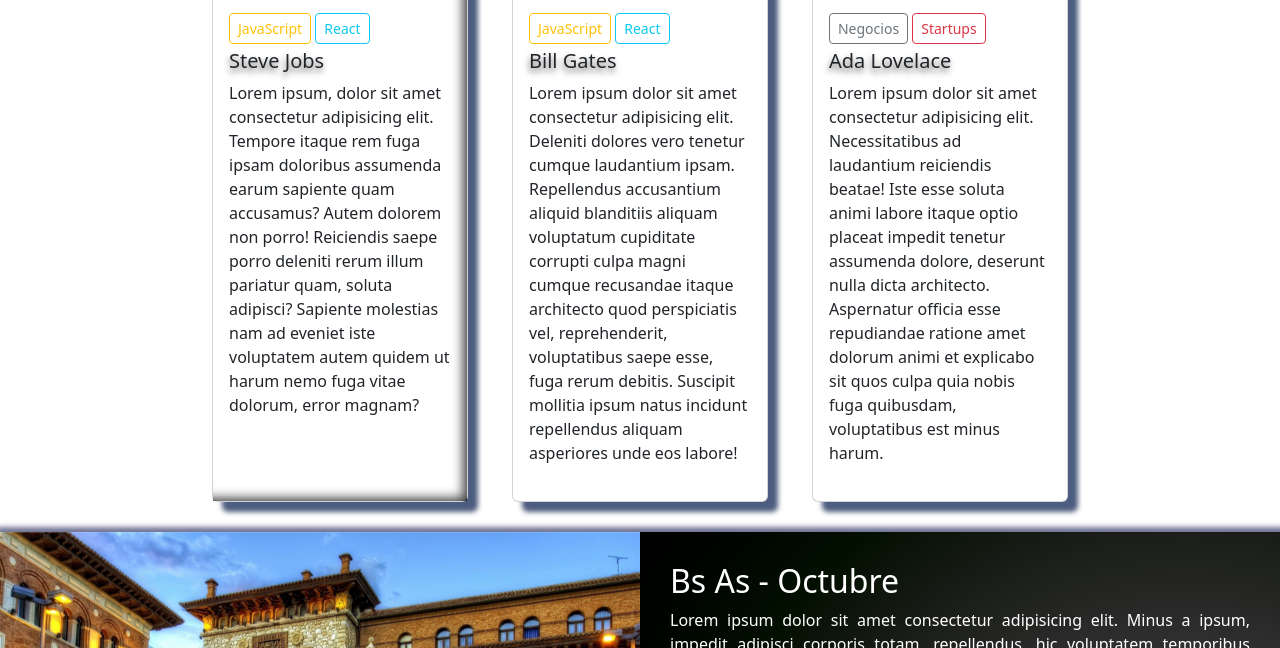
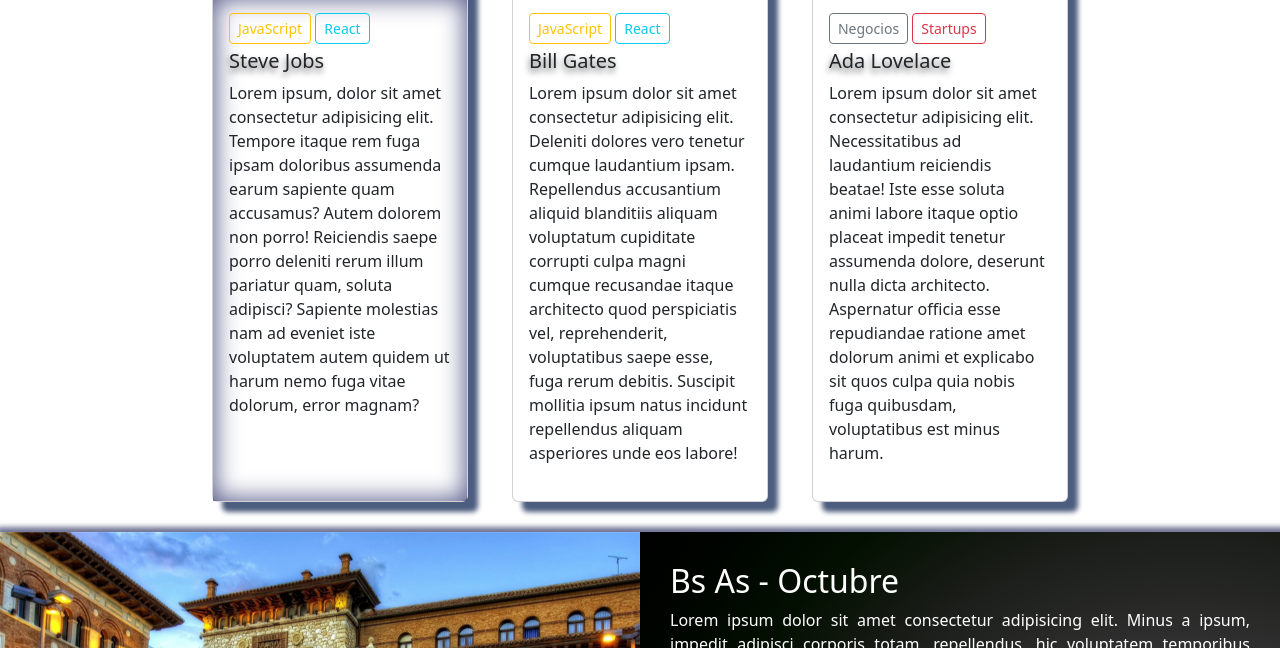
Before and after one commit to JaviBava/JaviBava-TP-Integrador-JavaScript-Java-FullStack, a plain HTML site: page index.html in a window 1280 px wide. In both pictures the pointer is over the element 339 px from the left and 1374 px from the top of the page. Shown: the part 1126-1774 px from the top of the page. Drawn offline with nearby package versions, Linux system fonts and the light colour scheme.

Commit message:
Update style.css

```diff
--- a/css/style.css
+++ b/css/style.css
@@ -219,9 +219,9 @@
 }
 
 .card-body:hover{
-  box-shadow: -9px -8px 11px -5px rgba(0,0,0,0.75) inset;
-  -webkit-box-shadow: -9px -8px 11px -5px rgba(0,0,0,0.75) inset;
-  -moz-box-shadow: -9px -8px 11px -5px rgba(0,0,0,0.75) inset;
+  box-shadow: 0px 0px 24px 2px rgba(29,35,97,0.75) inset;
+-webkit-box-shadow: 0px 0px 24px 2px rgba(29,35,97,0.75) inset;
+-moz-box-shadow: 0px 0px 24px 2px rgba(29,35,97,0.75) inset;
 }
 
 
```
